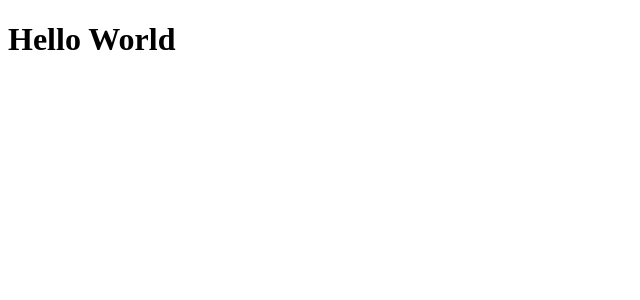
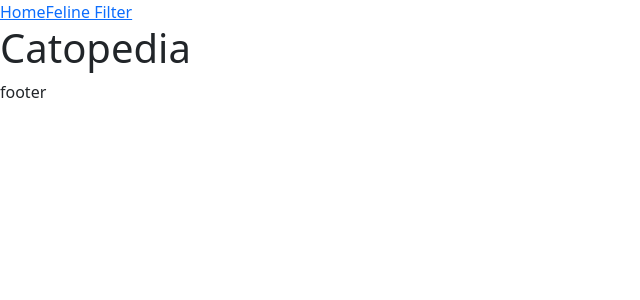
Before and after one commit to mesowa/Cat-app, a React (Create React App) app in the folder catapp/: page /Home in a window 1280 px wide. Shown: the top 300 px of the page, without its empty margins (0-640 px from the left). Built offline with nearby package versions, Linux system fonts and the light colour scheme.

Commit message:
catapp browser and links

```diff
--- a/catapp/package.json
+++ b/catapp/package.json
@@ -3,10 +3,13 @@
   "version": "0.1.0",
   "private": true,
   "dependencies": {
+    "axios": "^0.21.4",
+    "bootstrap": "^5.1.1",
     "eslint-plugin-jsx-a11y": "^6.2.3",
     "eslint-plugin-react-hooks": "^4.2.0",
     "react": "^17.0.2",
     "react-dom": "^17.0.2",
+    "react-router-dom": "^5.3.0",
     "react-scripts": "4.0.3",
     "sass": "^1.32.8"
   },
--- a/catapp/src/App.js
+++ b/catapp/src/App.js
@@ -1,5 +1,31 @@
+import React from 'react'
+import Home from './components/Home'
+import CatPage from './components/CatPage'
+import FelineFilter from './components/FelineFilter'
+import Footer from './components/Footer'
+import Nav from './components/Nav'
+import { BrowserRouter, Switch, Route } from 'react-router-dom'
+
 function App() {
-  return <h1>Hello World</h1>
+  return (
+    <>
+      <BrowserRouter>
+        <Nav />
+        <Switch>
+          <Route exact path= "/Home">
+            <Home />
+          </Route >
+          <Route exact path= "/CatPage">
+            <CatPage />
+          </Route>
+          <Route exact path="/FelineFilter">
+            <FelineFilter />
+          </Route>
+        </Switch>
+        <Footer />
+      </BrowserRouter>
+    </>
+  )
 }
 
 export default App
--- /dev/null
+++ b/catapp/src/components/CatPage.js
@@ -0,0 +1,7 @@
+import React from 'react'
+
+const CatPage = () => {
+  return <h1>Cat Page</h1>
+}
+
+export default CatPage
--- /dev/null
+++ b/catapp/src/components/FelineFilter.js
@@ -0,0 +1,7 @@
+import React from 'react'
+
+const FelineFilter = () => {
+  return <h1>Feline Filter</h1>
+}
+
+export default FelineFilter
--- /dev/null
+++ b/catapp/src/components/Footer.js
@@ -0,0 +1,9 @@
+import React from 'react'
+
+const  Footer = () => {
+  return (<footer>
+    footer
+  </footer>)
+}
+
+export default Footer
--- /dev/null
+++ b/catapp/src/components/Home.js
@@ -0,0 +1,7 @@
+import React from 'react'
+
+const Home = () => {
+  return <h1>Catopedia</h1>
+}
+
+export default Home
--- /dev/null
+++ b/catapp/src/components/Nav.js
@@ -0,0 +1,18 @@
+import React from 'react'
+import { Link } from 'react-router-dom'
+
+const Nav = () => {
+  return (<nav>
+    <>
+      <Link to="/Home">
+      Home
+      </Link>
+      <Link to="/FelineFilter">
+      Feline Filter
+      </Link>
+    </>
+  </nav>)
+}
+
+
+export default Nav
--- a/catapp/src/index.js
+++ b/catapp/src/index.js
@@ -1,6 +1,7 @@
 import React from 'react'
 import ReactDOM from 'react-dom'
 import './styles/main.scss'
+import 'bootstrap/dist/css/bootstrap.min.css'
 import App from './App'
 
 ReactDOM.render(
```
Also changed, not shown: 1 other file (tests, documents, lock files or other folders).
